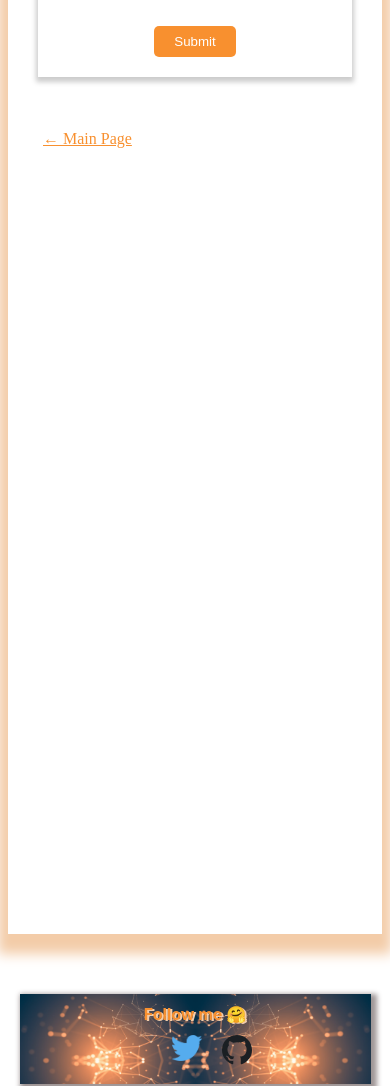
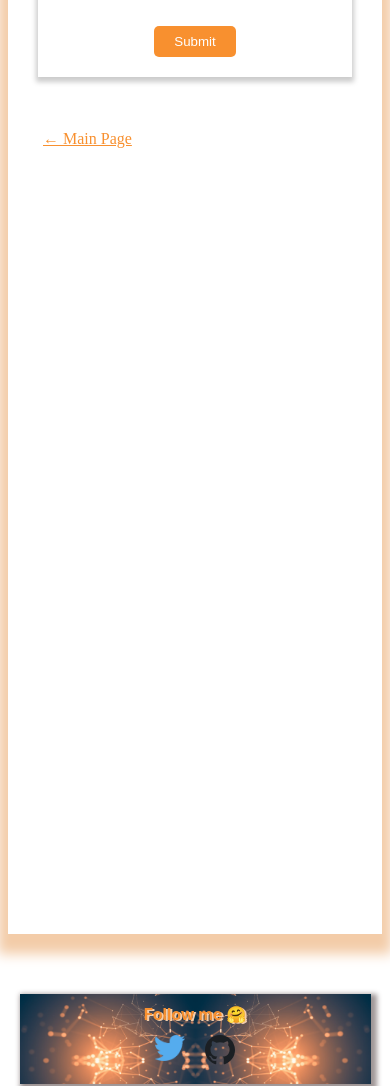
Before and after one commit to rcjdiv/mysite, a Next.js app: page /contact in a window 390 px wide. Shown: the part 1089-2175 px from the top of the page. Built offline with nearby package versions, Linux system fonts and the light colour scheme; a web font is replaced by a local one.

Commit message:
Edit style

```diff
--- a/styles/About.module.css
+++ b/styles/About.module.css
@@ -43,7 +43,7 @@
 
 @media screen and (max-width: 590px) {
   .about {
-    height: 260vh;
+    height: 290vh;
   }
 }
 
--- a/styles/Footer.module.css
+++ b/styles/Footer.module.css
@@ -54,6 +54,6 @@
 
 @media screen and (max-width: 590px) {
   .logo {
-    left: 35%;
+    left: 30%;
   }
 }
```
